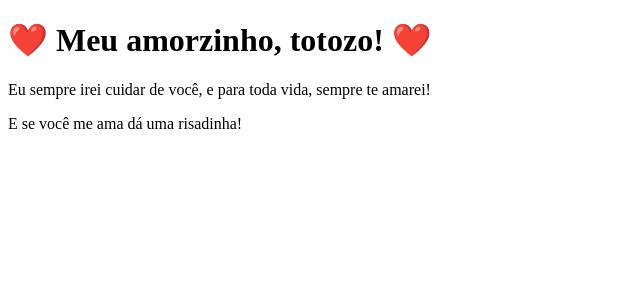
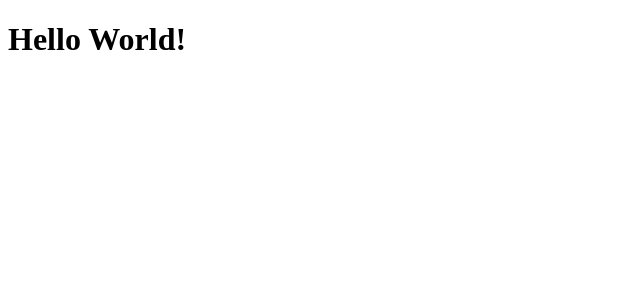
Before and after one commit to ruineto-software-engineer/tabnews, a Next.js app: page / in a window 1280 px wide. Shown: the top 300 px of the page, without its empty margins (0-640 px from the left). Built offline with nearby package versions, Linux system fonts and the light colour scheme.

Commit message:
Replace personalized greeting with default "Hello World!" message

```diff
--- a/pages/index.js
+++ b/pages/index.js
@@ -1,9 +1,7 @@
 function Home() {
   return (
     <>
-      <h1>❤️ Meu amorzinho, totozo! ❤️</h1>
-      <p>Eu sempre irei cuidar de você, e para toda vida, sempre te amarei!</p>
-      <p>E se você me ama dá uma risadinha!</p>
+      <h1>Hello World!</h1>
     </>
   );
 }
```
